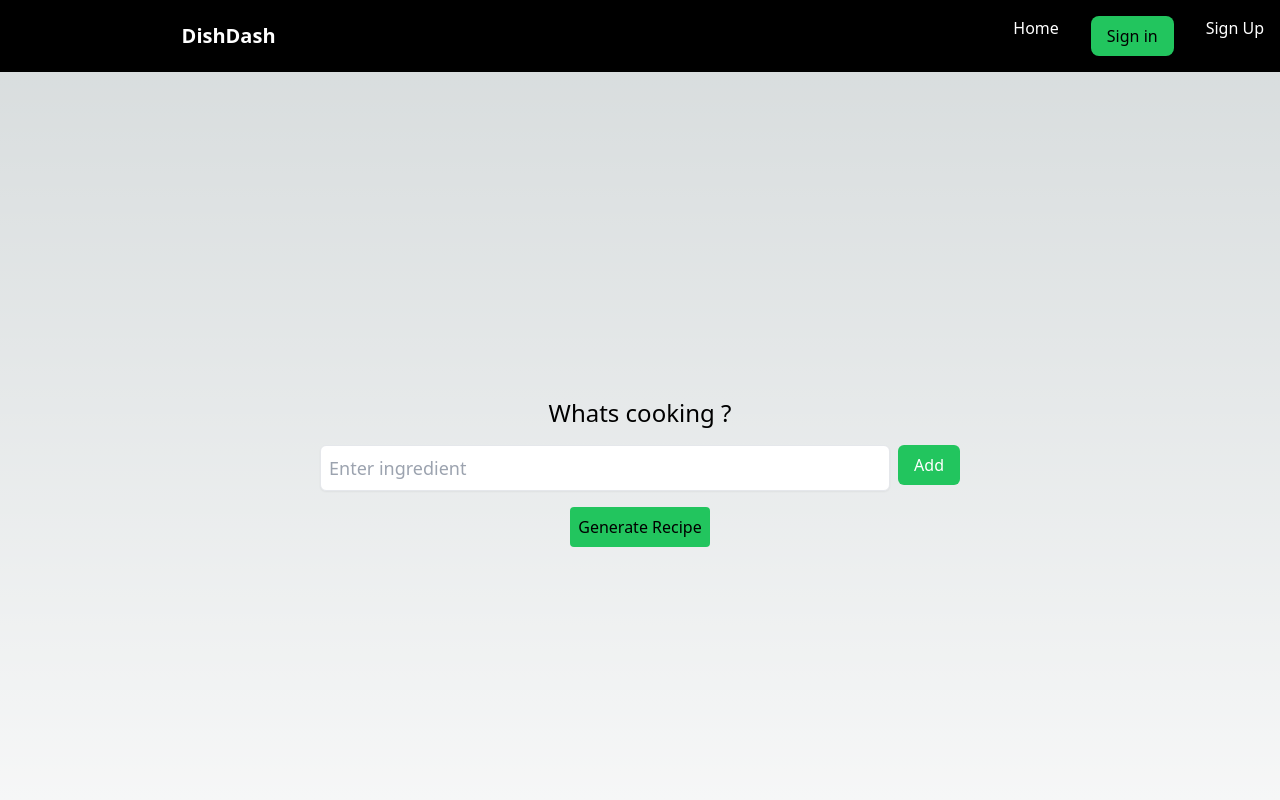
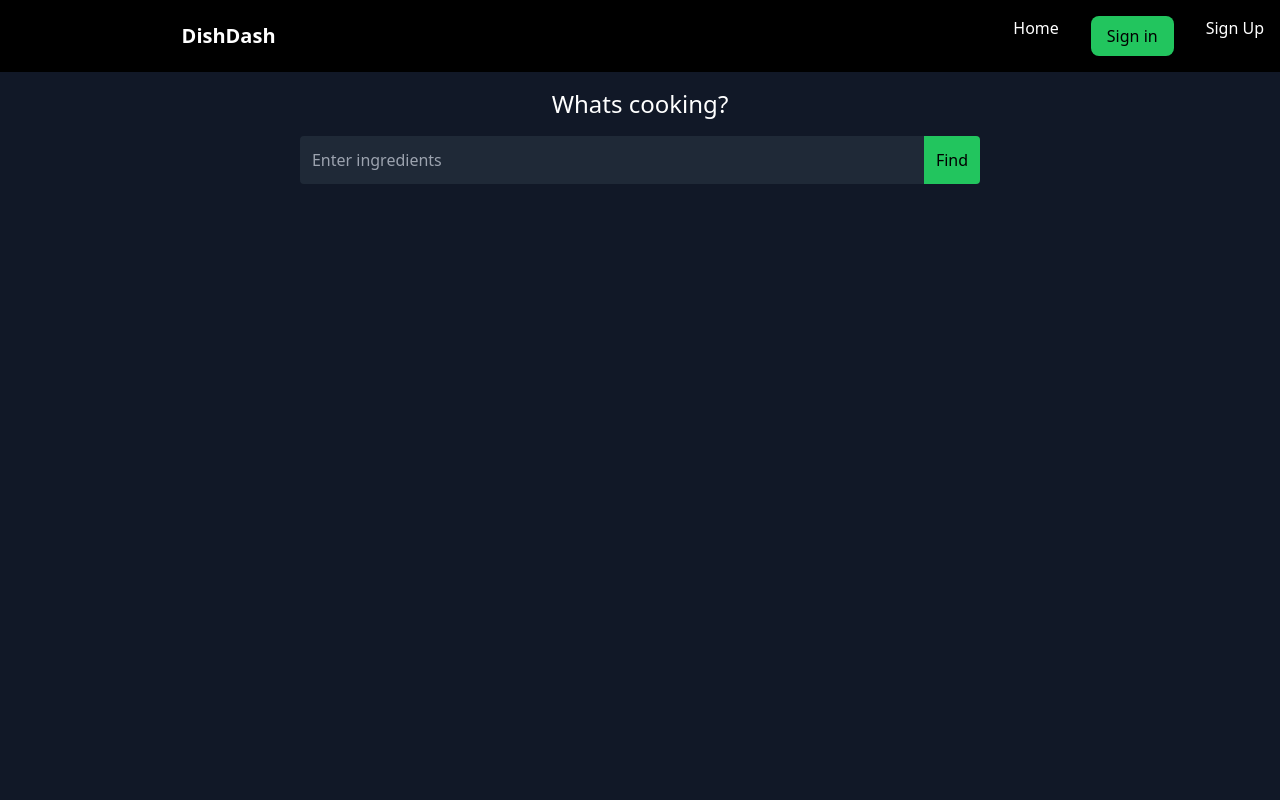
Before and after one commit to NokulungaM/DataForgeAI-Capstone-FullStack, a Next.js app in the folder client/: page /search in a window 1280 px wide. Shown: the top 800 px of the page. Built offline with nearby package versions, Linux system fonts and the light colour scheme.

Commit message:
updated search page

```diff
--- a/client/src/pages/search.js
+++ b/client/src/pages/search.js
@@ -1,113 +1,87 @@
-import React, { useState } from 'react';
-// import { FaSearch } from "react-icons/fa";
+import { useState } from 'react';
 
 const Search = () => {
-  const [ingredients, setIngredients] = useState([]);
-  const [currentIngredient, setCurrentIngredient] = useState('');
-  const [recipe, setRecipe] = useState(null);
+  const [recipes, setRecipes] = useState([]);
+  const [query, setQuery] = useState('');
+  const [expandedIndex, setExpandedIndex] = useState(null); // Track expanded card
 
-  const handleInputChange = (event) => {
-    setCurrentIngredient(event.target.value);
-  };
-
-  const handleAddIngredient = () => {
-    if (currentIngredient.trim() !== '') {
-      setIngredients([...ingredients, currentIngredient.trim()]);
-      setCurrentIngredient('');
+  const handleSearch = async () => {
+    try {
+      const response = await fetch(`http://localhost:3001/api/recipes?ingredients=${query}`);
+      const data = await response.json();
+      setRecipes(data);
+    } catch (error) {
+      console.error('Error fetching recipes:', error);
     }
   };
 
-  const handleRemoveIngredient = (index) => {
-    setIngredients(ingredients.filter((_, i) => i !== index));
-  };
-
-  const handleGenerateRecipe = async () => {
-    try {
-      // 1. Join ingredients into a  string
-      const ingredientsString = ingredients.join("&");
-
-      // 2. Construct the API endpoint with query parameters
-      const apiEndpoint = `http://localhost:3001/api/recipes?ingredients=${ingredientsString}`;
-
-      // 3. Make the API request using Fetch
-      const response = await fetch(apiEndpoint, {
-        method: "GET", // Or 'GET' depending on your API
-        headers: {
-          "Content-Type": "application/json", // Adjust if needed
-        },
-        // You might need a body if using 'POST'
-        // body: JSON.stringify({ /* any additional data */ }),
-      });
-
-      // 4. Handle the API response
-      if (response.ok) {
-        const data = await response.json();
-        setRecipe(data.instructions); // Assuming the API returns a "instructions" field
-      } else {
-        console.error("Error generating recipe:", response.status);
-      }
-    } catch (error) {
-      console.error("Error generating recipe:", error);
-    }
+  const toggleExpand = (index) => {
+    setExpandedIndex(index === expandedIndex ? null : index); // Toggle expanded state
   };
 
   return (
-    <div className="min-h-screen flex flex-col items-center justify-center">
-      <h1 className="text-2xl mb-4">Whats cooking ?</h1>
+    <div className="min-h-screen bg-gray-900 text-white p-4">
+      {/* Header Section */}
+      <div className="flex flex-col items-center">
+        <h1 className="text-2xl mb-4">Whats cooking?</h1> {/* New Header */}
 
-      {/* Input and Add Button Container */}
-      <div className="relative w-1/2 flex">
+        <div className="w-full flex items-center justify-center mb-6">
           <input
             type="text"
-          placeholder="Enter ingredient"
-          value={currentIngredient}
-          onChange={handleInputChange}
-          className="text-gray-900 text-lg mb-4 p-2 border w-full rounded-md shadow-sm focus:outline-none focus:ring-2 focus:ring-green-500"
+            placeholder="Enter ingredients"
+            value={query}
+            onChange={(e) => setQuery(e.target.value)}
+            className="w-full md:w-1/2 p-3 rounded-l bg-gray-800 text-white border-none outline-none"
           />
           <button
-          onClick={handleAddIngredient}
-          className="bg-green-500 px-4 py-2 rounded-md text-white ml-2 h-full"
+            onClick={handleSearch}
+            className="p-3 bg-green-500 rounded-r text-black hover:bg-green-400"
           >
-          Add
+            Find
           </button>
         </div>
+      </div>
 
-      {/* Ingredients List */}
-      {ingredients.length > 0 && (
-        <div className="mb-4 flex flex-wrap">
-          <h2 className="text-lg font-medium mr-2">Ingredients:</h2>
-          <ul className="flex flex-wrap gap-2">
-            {ingredients.map((ingredient, index) => (
-              <li key={index} className="relative">
-                <button className="bg-gray-200 px-2 py-1 rounded-md text-sm text-gray-700">
-                  {ingredient}
-                </button>
-                <button
-                  onClick={() => handleRemoveIngredient(index)}
-                  className="absolute top-0 right-0 -mt-2 -mr-2 bg-red-500 text-white rounded-full px-2 text-xs"
-                >
-                  x
-                </button>
-              </li>
-            ))}
-          </ul>
-        </div>
+      {/* Results Section */}
+      <div className="mt-8">
+        {recipes.length > 0 && (
+          <h2 className="text-xl text-center mb-4">
+            Search results for "{query}"
+          </h2>
         )}
 
-      <button
-        onClick={handleGenerateRecipe}
-        className="bg-green-500 p-2 rounded"
+        <div className="grid grid-cols-1 sm:grid-cols-2 md:grid-cols-3 gap-6">
+          {recipes.map((recipe, index) => (
+            <div
+              key={index}
+              className="bg-gray-800 p-4 rounded-lg shadow-lg text-center"
+              onClick={() => toggleExpand(index)} // Toggle expanded state on click
             >
-        Generate Recipe
+              <img
+                src={recipe.image}
+                alt={recipe.title}
+                className="w-full h-40 object-cover rounded-md mb-4"
+              />
+              <h3 className="text-lg font-bold mb-2">{recipe.title}</h3>
+
+              {/* Show brief instructions if not expanded */}
+              {expandedIndex === index ? (
+                <p className="text-sm text-gray-400">
+                  {recipe.instructions}
+                </p>
+              ) : (
+                <p className="text-sm text-gray-400">
+                  {recipe.instructions.slice(0, 100)}...
+                </p>
+              )}
+
+              <button className="mt-4 text-blue-500">
+                {expandedIndex === index ? "Show Less" : "Show More"}
               </button>
-
-      {/* Display the generated recipe */}
-      {recipe && (
-        <div className="mt-4 p-4 border rounded-md">
-          <h2 className="text-gray-600 text-lg font-medium mb-2">Generated Recipe:</h2>
-          <p>{recipe}</p>
             </div>
-      )}
+          ))}
+        </div>
+      </div>
     </div>
   );
 };
```
Lines whose indentation alone changed are shown as unchanged.
